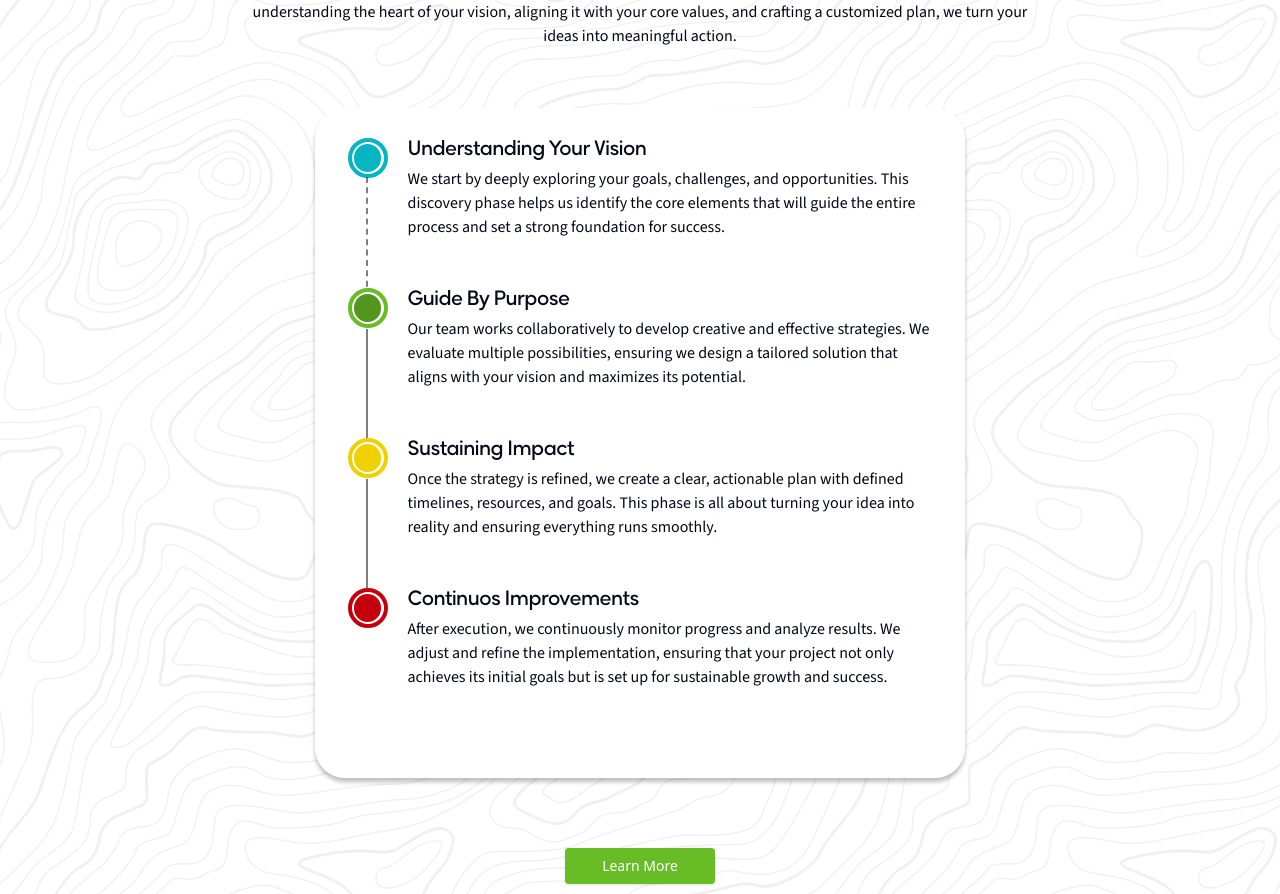
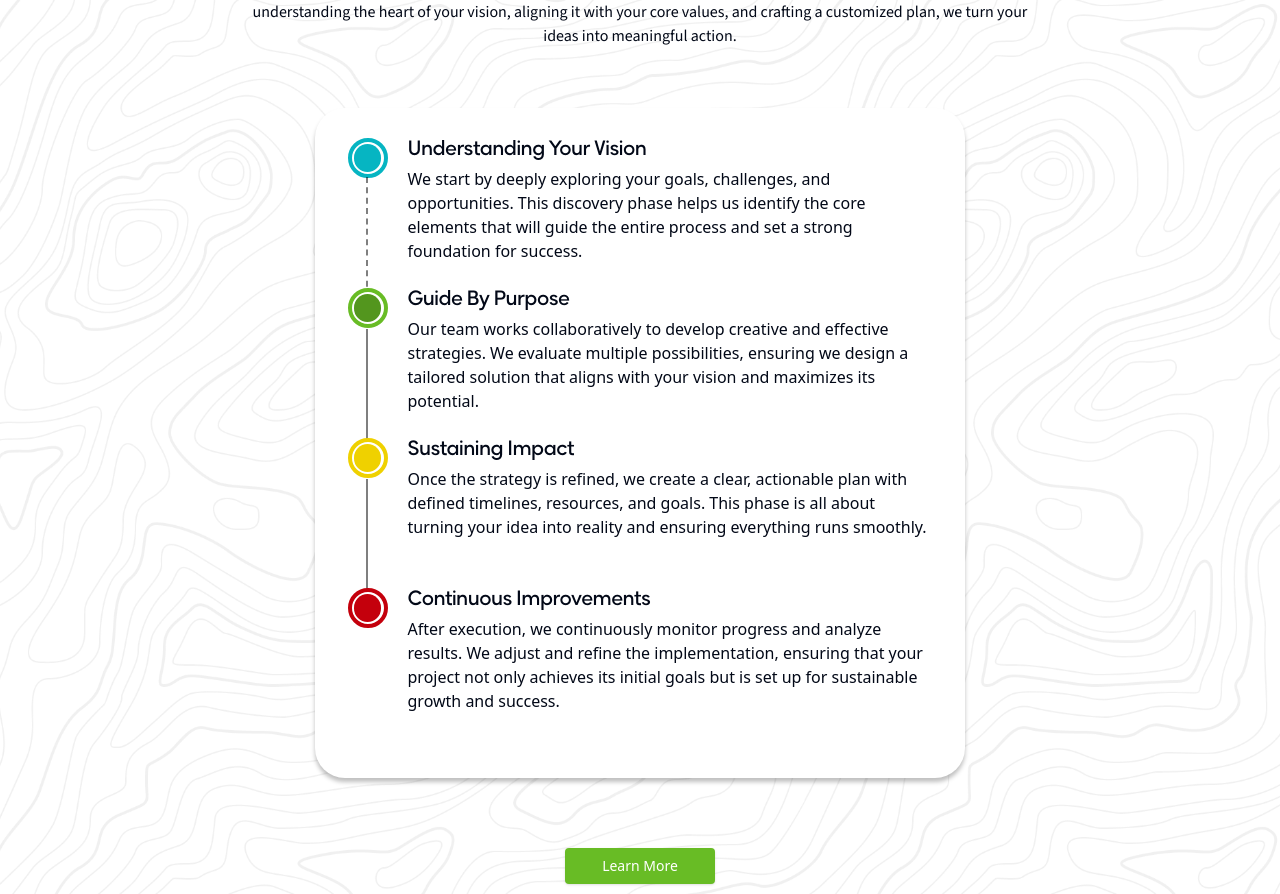
Before and after one commit to joshuatimi54/ic-impact, a React (Vite) app: page / in a window 1280 px wide. Shown: the part 3740-4634 px from the top of the page. Built offline with nearby package versions, Linux system fonts and the light colour scheme; a web font is replaced by a local one.

Commit message:
improved accessibility

```diff
--- a/src/components/homepage/Approach.tsx
+++ b/src/components/homepage/Approach.tsx
@@ -44,9 +44,21 @@ const Approach = () => {
             className="max-w-[650px] bg-white mx-auto mt-[60px] pt-[30px] pb-[40px] rounded-[30px]"
           >
             {/* First Content Block */}
-            <div ref={refOne} className="h-[150px] max-[540px]:h-[180px] mx-auto w-[90%]">
-              <ol className="flex items-start gap-[20px] relative">
-                <div className="bg-white relative w-[40px] min-w-[40px] h-[40px] flex items-center justify-center rounded-full border-4 border-cyanish">
+            <div
+              ref={refOne}
+              className="h-[150px] max-[540px]:h-[180px] mx-auto w-[90%]"
+              role="region"
+              aria-labelledby="understanding-your-vision"
+            >
+              <ol
+                className="flex items-start gap-[20px] relative"
+                aria-label="Understanding Your Vision Steps"
+              >
+                <li className="flex items-start gap-[20px]">
+                  <div
+                    className="bg-white relative w-[40px] min-w-[40px] h-[40px] flex items-center justify-center rounded-full border-4 border-cyanish"
+                    aria-hidden="true"
+                  >
                     <div
                       className={`bg-cyanish relative w-[85%] h-[85%] rounded-full ${
                         inView ? 'fade-in' : ''
@@ -63,24 +75,41 @@ const Approach = () => {
                     </div>
                   </div>
                   <div>
-                  <h2 className="scroll-m-20 font-rozanovaBold font-bold tracking-tight text-[20px] max-[370px]:text-[16px] leading-[25px] mb-1">
-                    Understanding Your Vision{' '}
+                    <h2
+                      id="understanding-your-vision"
+                      className="scroll-m-20 font-rozanovaBold font-bold tracking-tight text-[20px] max-[370px]:text-[16px] leading-[25px] mb-1"
+                    >
+                      Understanding Your Vision
                     </h2>
-                  <Texts className="max-[370px]:text-[14px]">
+                    <p className="max-[370px]:text-[14px]">
                       We start by deeply exploring your goals, challenges, and
                       opportunities. This discovery phase helps us identify the core
                       elements that will guide the entire process and set a strong
-                    foundation for success.{' '}
-                  </Texts>
+                      foundation for success.
+                    </p>
                   </div>
+                </li>
               </ol>
             </div>
 
             {/* //!Second Line */}
-            <div className="h-[150px] max-[540px]:h-[190px] mx-auto max-[540px]:mt-4 w-[90%]">
-              <ol className="flex items-start gap-[20px] relative">
-                <div className="bg-white relative w-[40px] min-w-[40px] h-[40px] flex items-center justify-center rounded-full border-4 border-greenish">
-                  <div className={`${'bg-[#53961E]'} w-[85%] h-[85%] rounded-full`}></div>
+            <div
+              className="h-[150px] max-[540px]:h-[190px] mx-auto max-[540px]:mt-4 w-[90%]"
+              role="region"
+              aria-labelledby="guide-by-purpose"
+            >
+              <ol
+                className="flex items-start gap-[20px] relative"
+                aria-label="Guide By Purpose Steps"
+              >
+                <li className="flex items-start gap-[20px]">
+                  <div
+                    className="bg-white relative w-[40px] min-w-[40px] h-[40px] flex items-center justify-center rounded-full border-4 border-greenish"
+                    aria-hidden="true"
+                  >
+                    <div
+                      className={`${'bg-[#53961E]'} w-[85%] h-[85%] rounded-full`}
+                    ></div>
                     <motion.div
                       className="secondLineAnimation"
                       initial={{ scaleY: 0 }}
@@ -92,23 +121,38 @@ const Approach = () => {
                     />
                   </div>
                   <div>
-                  <h2 className="scroll-m-20 font-rozanovaBold font-bold tracking-tight text-[20px] max-[370px]:text-[16px] leading-[25px] mb-1">
+                    <h2
+                      id="guide-by-purpose"
+                      className="scroll-m-20 font-rozanovaBold font-bold tracking-tight text-[20px] max-[370px]:text-[16px] leading-[25px] mb-1"
+                    >
                       Guide By Purpose
                     </h2>
-                  <Texts className="max-[370px]:text-[14px]">
+                    <p className="max-[370px]:text-[14px]">
                       Our team works collaboratively to develop creative and effective
                       strategies. We evaluate multiple possibilities, ensuring we design a
                       tailored solution that aligns with your vision and maximizes its
                       potential.
-                  </Texts>
+                    </p>
                   </div>
+                </li>
               </ol>
             </div>
 
             {/* Third Content Block */}
-            <div className="h-[150px] max-[540px]:h-[190px] mx-auto w-[90%]">
-              <ol className="flex items-start gap-[20px] relative">
-                <div className="bg-white relative w-[40px] min-w-[40px] h-[40px] flex items-center justify-center rounded-full border-4 border-yellowish">
+            <div
+              className="h-[150px] max-[540px]:h-[190px] mx-auto w-[90%]"
+              role="region"
+              aria-labelledby="sustaining-impact"
+            >
+              <ol
+                className="flex items-start gap-[20px] relative"
+                aria-label="Sustaining Impact Steps"
+              >
+                <li className="flex items-start gap-[20px]">
+                  <div
+                    className="bg-white relative w-[40px] min-w-[40px] h-[40px] flex items-center justify-center rounded-full border-4 border-yellowish"
+                    aria-hidden="true"
+                  >
                     <div className="bg-yellowish w-[85%] h-[85%] rounded-full"></div>
                     <motion.div
                       className="secondLineAnimation"
@@ -121,34 +165,54 @@ const Approach = () => {
                     />
                   </div>
                   <div>
-                  <h2 className="scroll-m-20 font-rozanovaBold font-bold tracking-tight text-[20px] max-[370px]:text-[16px] leading-[25px] mb-1">
+                    <h2
+                      id="sustaining-impact"
+                      className="scroll-m-20 font-rozanovaBold font-bold tracking-tight text-[20px] max-[370px]:text-[16px] leading-[25px] mb-1"
+                    >
                       Sustaining Impact
                     </h2>
-                  <Texts className="max-[370px]:text-[14px]">
-                    Once the strategy is refined, we create a clear, actionable plan with
-                    defined timelines, resources, and goals. This phase is all about
-                    turning your idea into reality and ensuring everything runs smoothly.
-                  </Texts>
+                    <p className="max-[370px]:text-[14px]">
+                      Once the strategy is refined, we create a clear, actionable plan
+                      with defined timelines, resources, and goals. This phase is all
+                      about turning your idea into reality and ensuring everything runs
+                      smoothly.
+                    </p>
                   </div>
+                </li>
               </ol>
             </div>
 
-            <div className="h-[150px]  max-[540px]:h-[190px] mx-auto w-[90%]">
-              <ol className="flex items-start gap-[20px] relative">
-                <div className="bg-white relative w-[40px] min-w-[40px] h-[40px] flex items-center justify-center rounded-full border-4 border-redish ">
+            <div
+              className="h-[150px] max-[540px]:h-[190px] mx-auto w-[90%]"
+              role="region"
+              aria-labelledby="continuous-improvements"
+            >
+              <ol
+                className="flex items-start gap-[20px] relative"
+                aria-label="Continuous Improvements Steps"
+              >
+                <li className="flex items-start gap-[20px]">
+                  <div
+                    className="bg-white relative w-[40px] min-w-[40px] h-[40px] flex items-center justify-center rounded-full border-4 border-redish"
+                    aria-hidden="true"
+                  >
                     <div className="bg-redish w-[85%] h-[85%] rounded-full"></div>
                   </div>
                   <div>
-                  <h2 className="scroll-m-20 font-rozanovaBold font-bold tracking-tight text-[20px] max-[370px]:text-[16px] leading-[25px] mb-1">
-                    Continuos Improvements
+                    <h2
+                      id="continuous-improvements"
+                      className="scroll-m-20 font-rozanovaBold font-bold tracking-tight text-[20px] max-[370px]:text-[16px] leading-[25px] mb-1"
+                    >
+                      Continuous Improvements
                     </h2>
-                  <Texts className="max-[370px]:text-[14px] ">
-                    After execution, we continuously monitor progress and analyze results.
-                    We adjust and refine the implementation, ensuring that your project
-                    not only achieves its initial goals but is set up for sustainable
-                    growth and success.
-                  </Texts>
+                    <p className="max-[370px]:text-[14px]">
+                      After execution, we continuously monitor progress and analyze
+                      results. We adjust and refine the implementation, ensuring that your
+                      project not only achieves its initial goals but is set up for
+                      sustainable growth and success.
+                    </p>
                   </div>
+                </li>
               </ol>
             </div>
           </div>
```
Lines whose indentation alone changed are shown as unchanged.
